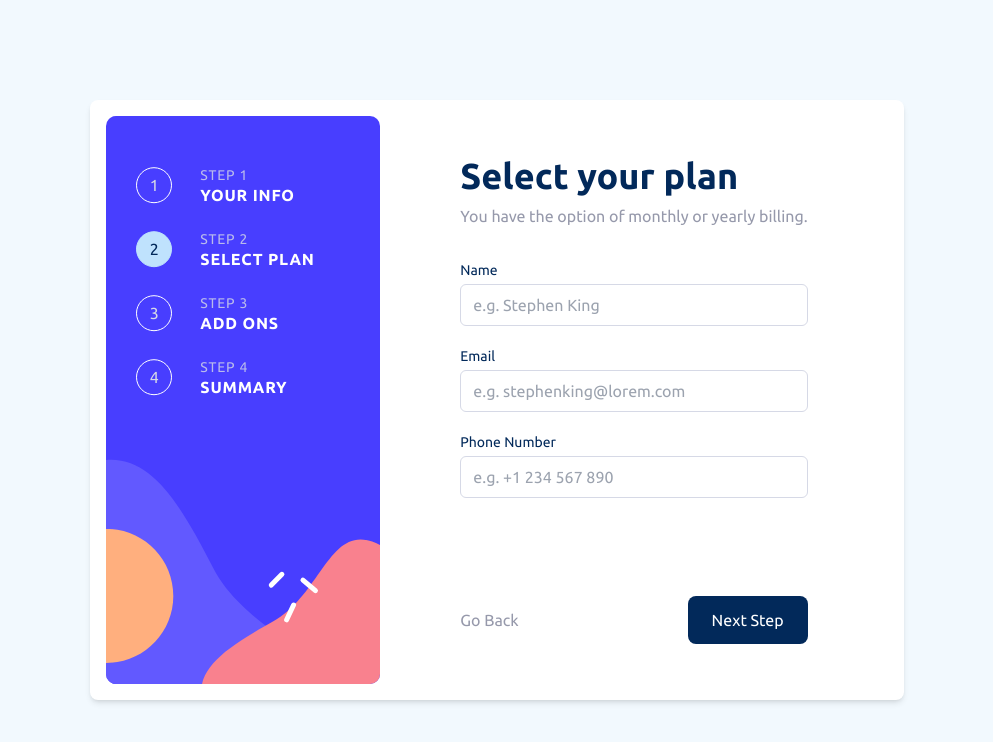
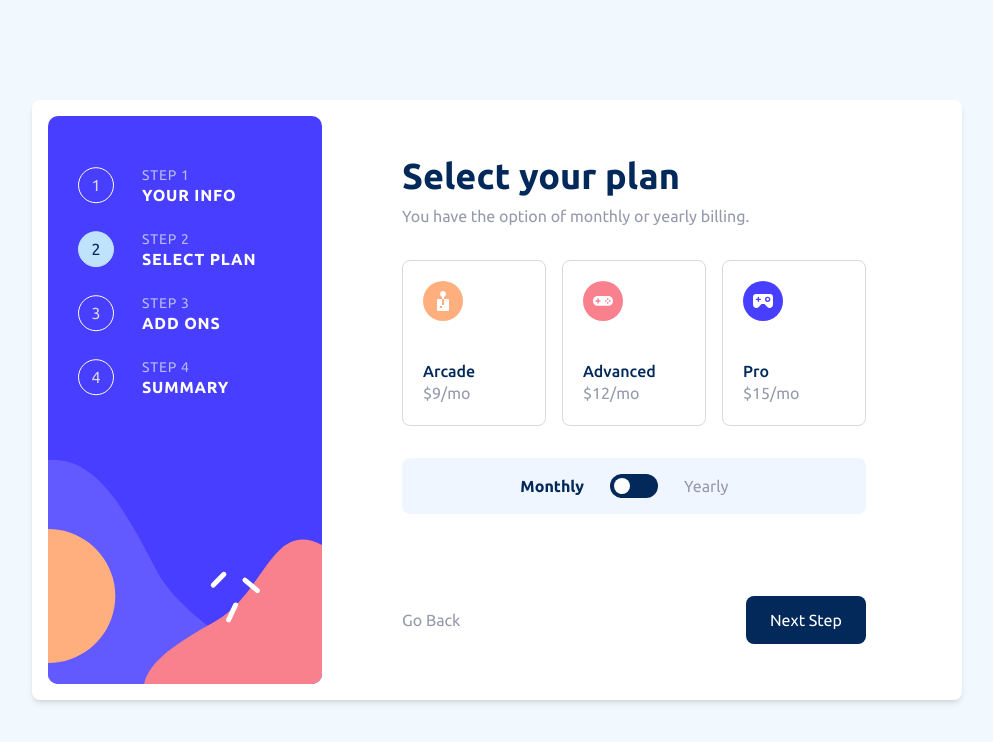
Before and after one commit to MooseCowBear/react-typescript-multi-part-form, a React (Vite) app: page / in a window 1280 px wide. Shown: the top 742 px of the page, without its empty margins (143-1136 px from the left). Built offline with nearby package versions, Linux system fonts and the light colour scheme.

Commit message:
add desktop layout for second step

```diff
--- a/src/components/FormContent.tsx
+++ b/src/components/FormContent.tsx
@@ -1,6 +1,19 @@
 // will use enum to return correct form for screen
 import { FormFieldsOne } from "./FormFieldsOne";
+import { FormFieldsTwo } from "./FormFieldsTwo";
 
-export function FormContent() {
-  return <FormFieldsOne />;
+type FormContentProps = {
+  step: number;
+};
+
+export function FormContent({ step }: FormContentProps) {
+  const content = () => {
+    switch(step) {
+      case 1:
+        return <FormFieldsOne />
+      default:
+        return <FormFieldsTwo />
+    }
+  }
+  return content();
 }
--- /dev/null
+++ b/src/components/FormFieldsTwo.tsx
@@ -0,0 +1,41 @@
+// TODO: loop plans
+import { useState } from "react";
+import { plans } from "../data/data";
+import { PlanCard } from "./PlanCard";
+
+export function FormFieldsTwo() {
+  const [monthly, setMonthly] = useState(true);
+
+  return (
+    <div className="flex flex-col items-stretch gap-8">
+      <div className="grid grid-cols-[9rem,_9rem,_9rem] gap-4">
+        {plans.map((plan) => (
+          <PlanCard plan={plan} monthly={monthly} />
+        ))}
+      </div>
+      <div className="rounded-lg bg-neutral-300 flex items-center justify-center p-4">
+        <div className="relative">
+          <label className="grid grid-cols-[1fr,_100px,_1fr]">
+            <span className={`${monthly ? "font-bold" : "text-neutral-500"}`}>
+              Monthly
+            </span>
+            <span></span>
+            <span className={`${!monthly ? "font-bold" : "text-neutral-500"}`}>
+              Yearly
+            </span>
+          </label>
+          <button
+            onClick={() => setMonthly((val) => !val)}
+            className="absolute top-1/2 left-1/2 translate-x-[-50%] translate-y-[-50%] bg-blue-400 rounded-full h-6 w-12 px-1"
+          >
+            <div
+              className={`bg-neutral-100 h-4 w-4 rounded-full ${
+                !monthly && "float-right"
+              }`}
+            ></div>
+          </button>
+        </div>
+      </div>
+    </div>
+  );
+}
--- /dev/null
+++ b/src/components/PlanCard.tsx
@@ -0,0 +1,42 @@
+import arcadeIcon from "../assets/icon-arcade.svg";
+import advancedIcon from "../assets/icon-advanced.svg";
+import proIcon from "../assets/icon-pro.svg";
+
+interface Plan {
+  title: string;
+  monthly: number;
+  yearly: number;
+  promo: string;
+}
+
+type PlanCardProps = {
+  plan: Plan;
+  monthly: boolean;
+};
+
+export function PlanCard({ plan, monthly }: PlanCardProps) {
+  const icon = () => {
+    switch (plan.title) {
+      case "Arcade":
+        return arcadeIcon;
+      case "Advanced":
+        return advancedIcon;
+      default:
+        return proIcon;
+    }
+  };
+
+  // TODO: need state update
+
+  return (
+    <button className="flex flex-col items-start justify-between border border-neutral-400 rounded-lg p-5 gap-10 hover:cursor-pointer">
+      <img src={icon()} />
+      <div className="flex flex-col items-start">
+        <h3 className="font-medium leading-tight">{plan.title}</h3>
+        <p className="text-neutral-500">{`$${
+          monthly ? plan.monthly : plan.yearly
+        }/${monthly ? "mo" : "yr"}`}</p>
+      </div>
+    </button>
+  );
+}
--- a/src/layout/Form.tsx
+++ b/src/layout/Form.tsx
@@ -26,8 +26,6 @@ const FORM_HEADERS = [
   },
 ];
 
-// TODO: need to add another break point bc super small screens are pushing the form up too far
-
 // TODO: make sure size of card doesn't change screen to screen
 
 export function Form({ step }: FormProps) {
@@ -38,7 +36,7 @@ export function Form({ step }: FormProps) {
           title={FORM_HEADERS[step - 1].title}
           subtitle={FORM_HEADERS[step - 1].subtitle}
         />
-        <FormContent />
+        <FormContent step={step} />
       </div>
       <div className="hidden md:block w-full">
         {buttons(step).map((button) => (
```
